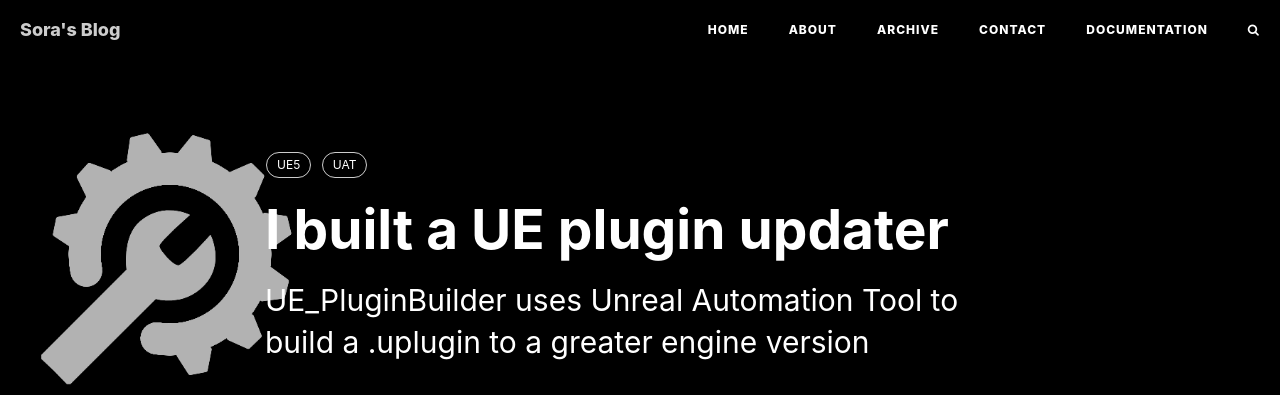
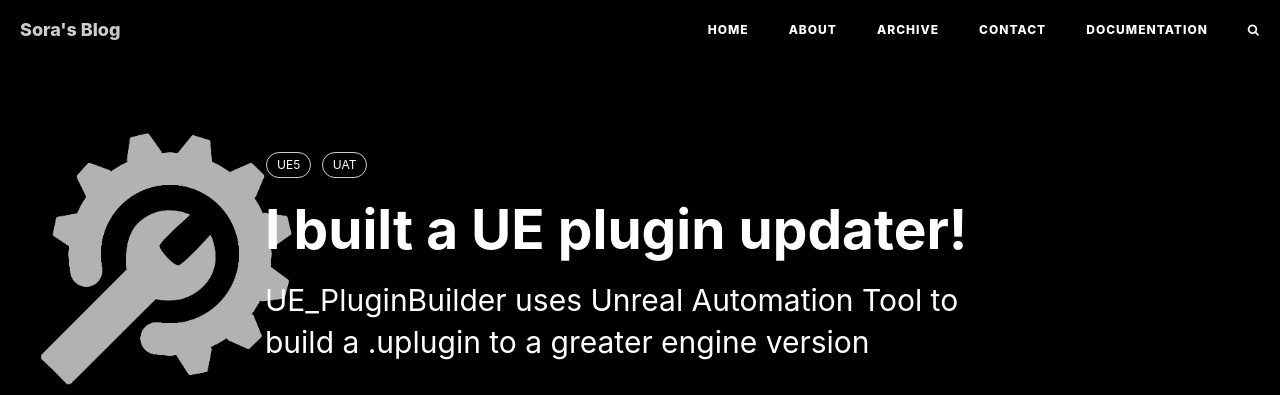
Before and after one commit to Bumvolla/bumvolla.github.io, a Jekyll site: the page built from _posts/2025-01-21-ue_pluginBuilder.md, in a window 1280 px wide. Shown: the top 395 px of the page. Built offline with Jekyll 4.4.1, drawn with Linux system fonts in a browser that asks for light colours; nearby versions of some CDN libraries; comment, search, counter and statistics services are not loaded.

Commit message:
GearHeader && !

```diff
--- a/_posts/2025-01-21-ue_pluginBuilder.md
+++ b/_posts/2025-01-21-ue_pluginBuilder.md
@@ -1,6 +1,6 @@
 ---
 layout: post
-title: "I built a UE plugin updater"
+title: "I built a UE plugin updater!"
 subtitle: "UE_PluginBuilder uses Unreal Automation Tool to build a .uplugin to a greater engine version"
 date: 2025-01-21
 author: "Sora Mas"
```
Also changed, not shown: 1 other file.
